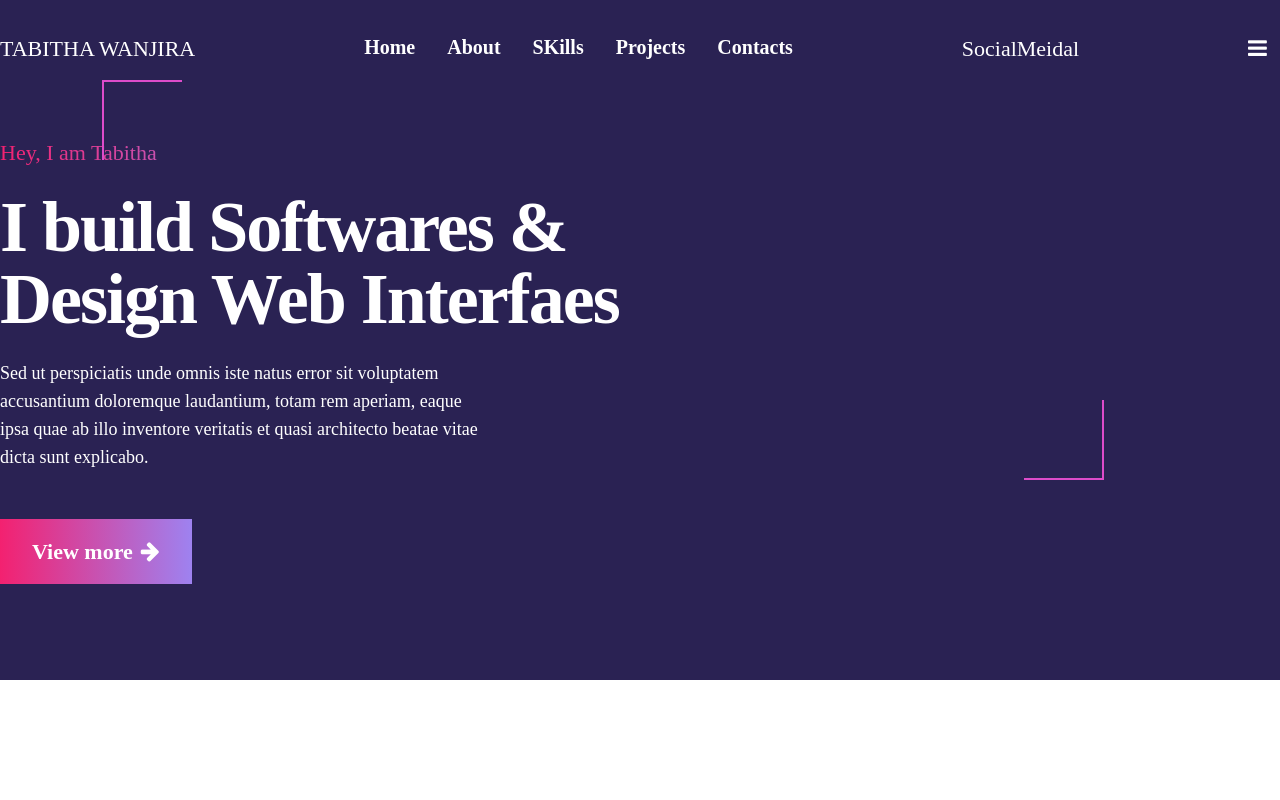
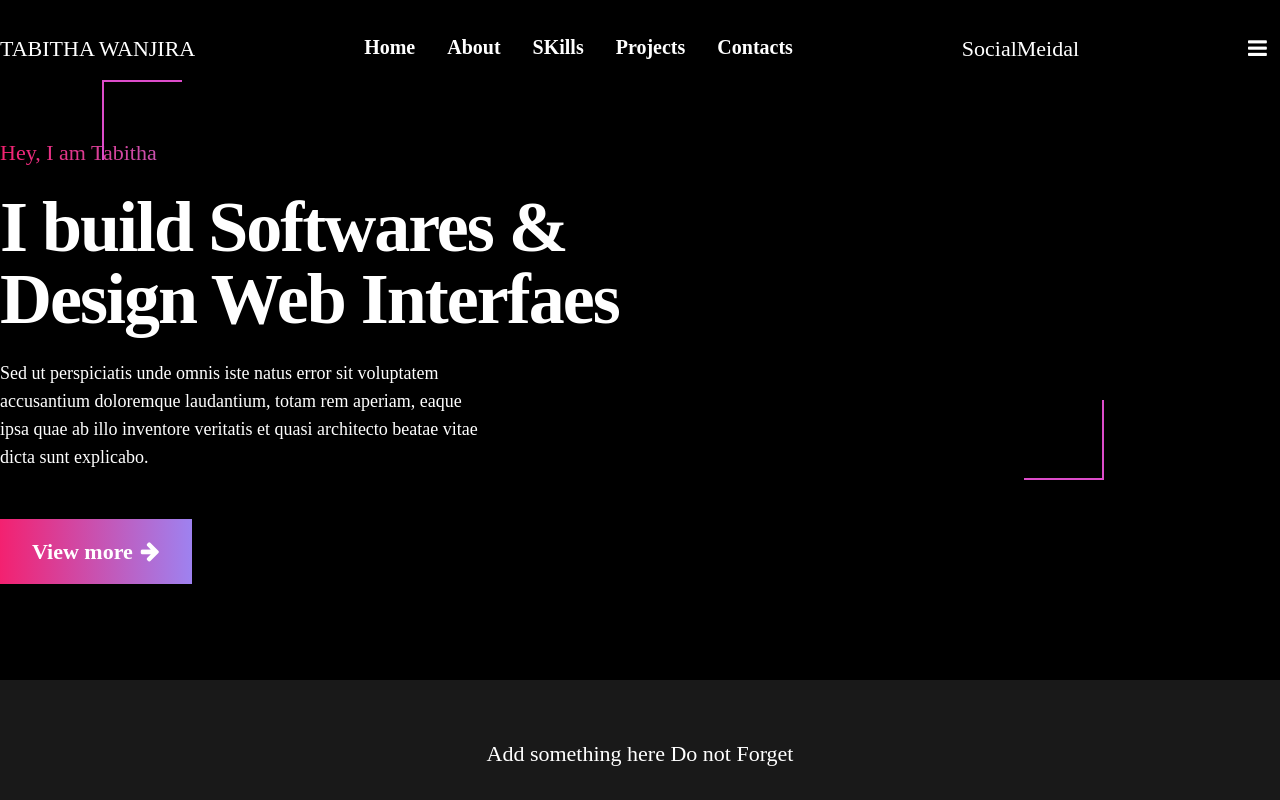
Before and after one commit to SheeTabz/Portfolio-Website, a React (Create React App) app: page / in a window 1280 px wide. Shown: the top 800 px of the page. Built offline with nearby package versions, Linux system fonts and the light colour scheme; a web font is replaced by a local one.

Commit message:
Change theme configurations

```diff
--- a/tailwind.config.js
+++ b/tailwind.config.js
@@ -9,9 +9,11 @@ module.exports = {
         primary : "#312544",
         btncolor : "#A162CF",
         text : "#FFFFFF",
-        dark :  "#2A2253",
+        dark :  "#000000",
         text2 : "#8B85A9",
-        bright : "#8165D2 "
+        bright : "#C44CB6 ",
+        gradient1: '#CE6D88',
+        cardColor: '#191919'
       }
     },
     screens :{
```
